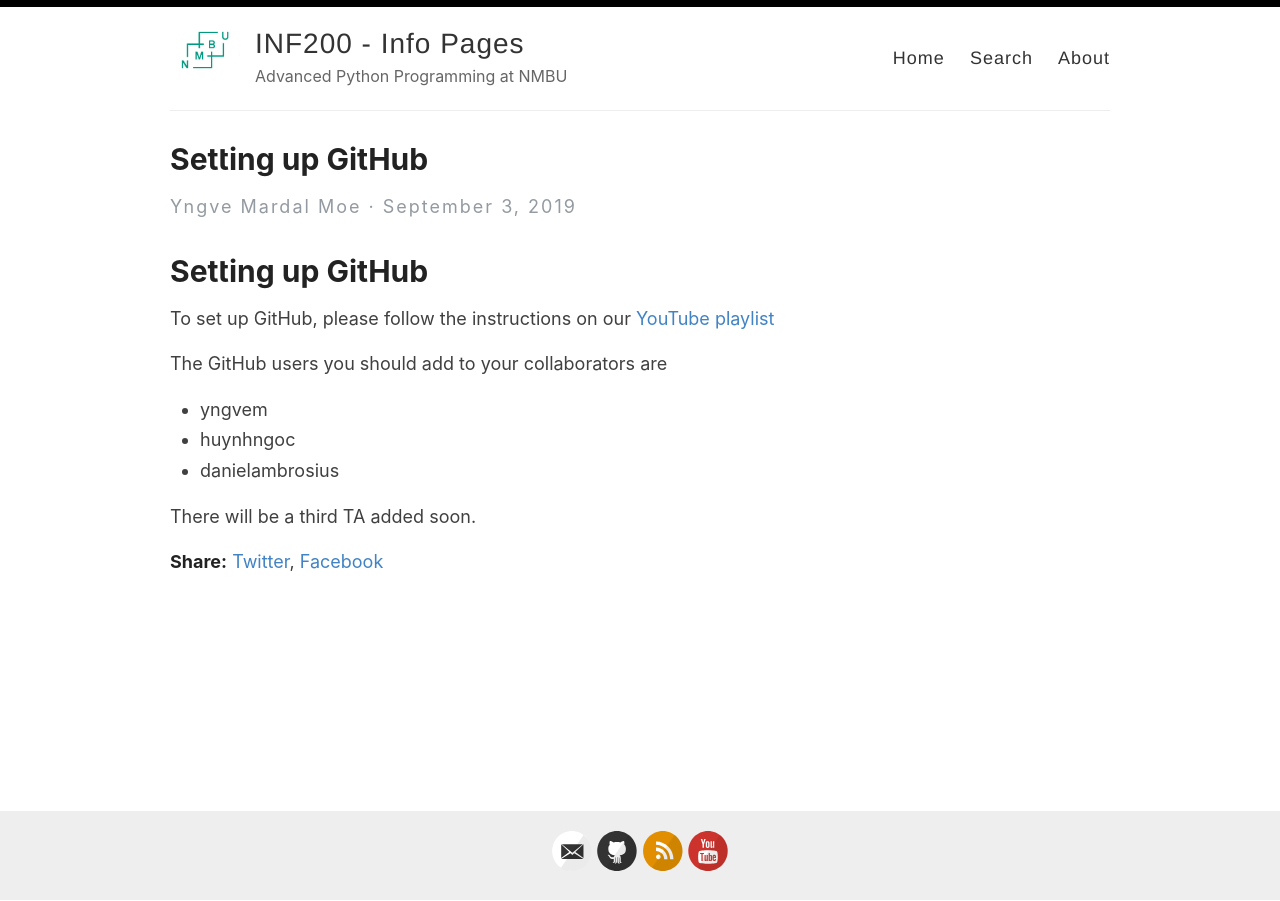
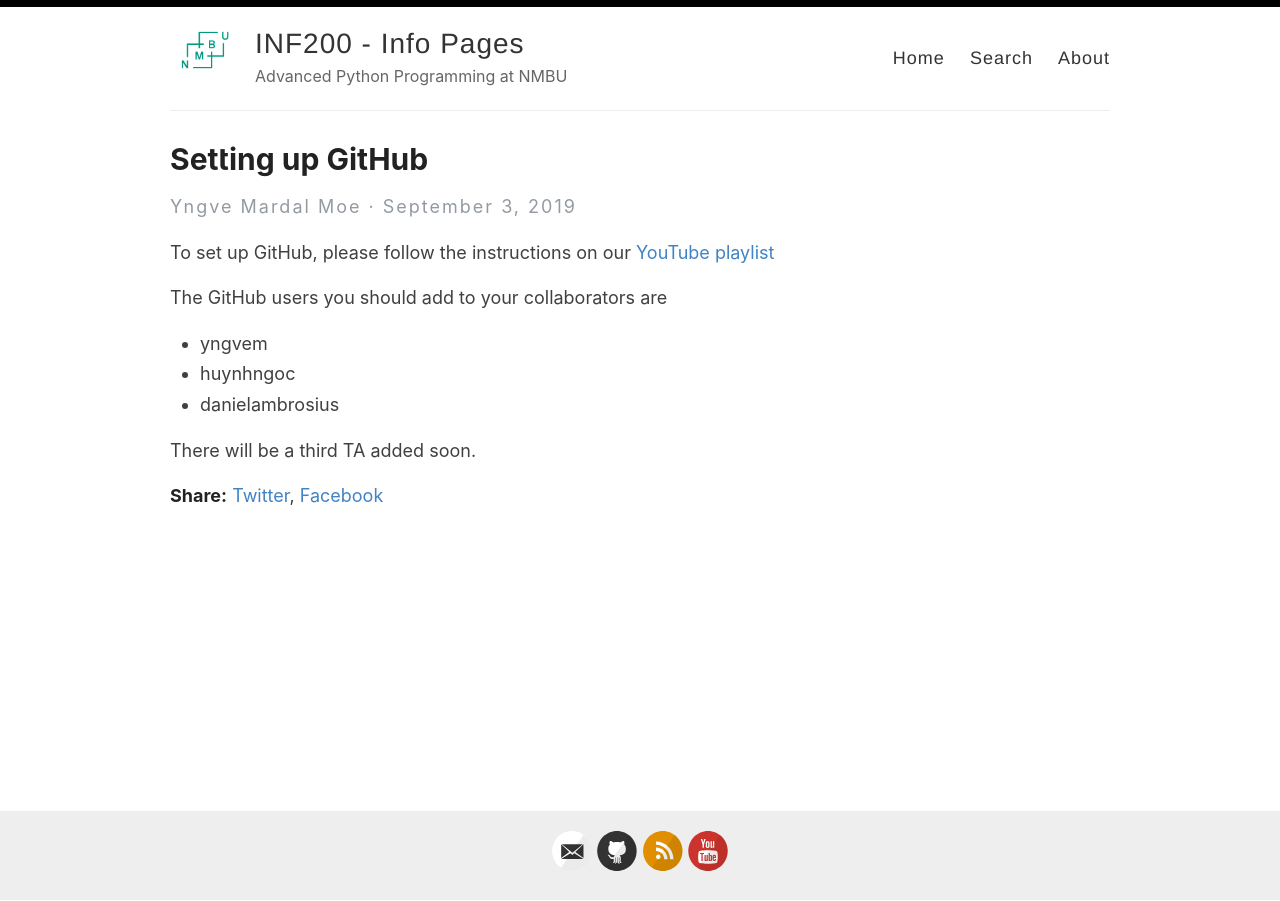
Before and after one commit to yngvem/INF200-2019, a Jekyll site: the page built from docs/_posts/2019-09-03-setting-up-github.md, in a window 1280 px wide. Built offline with Jekyll 4.4.1, drawn with Linux system fonts in a browser that asks for light colours.

Commit message:
Update 2019-09-03-setting-up-github.md

```diff
--- a/docs/_posts/2019-09-03-setting-up-github.md
+++ b/docs/_posts/2019-09-03-setting-up-github.md
@@ -3,7 +3,6 @@ layout: post
 title: "Setting up GitHub"
 ---
 
-# Setting up GitHub
 To set up GitHub, please follow the instructions on our [YouTube playlist](https://www.youtube.com/watch?v=Wl99HOUuYV4&list=PLIuZPWSGoTKe7ZjkMaQvg82gLBxs2XfV7)
 
 The GitHub users you should add to your collaborators are
```
